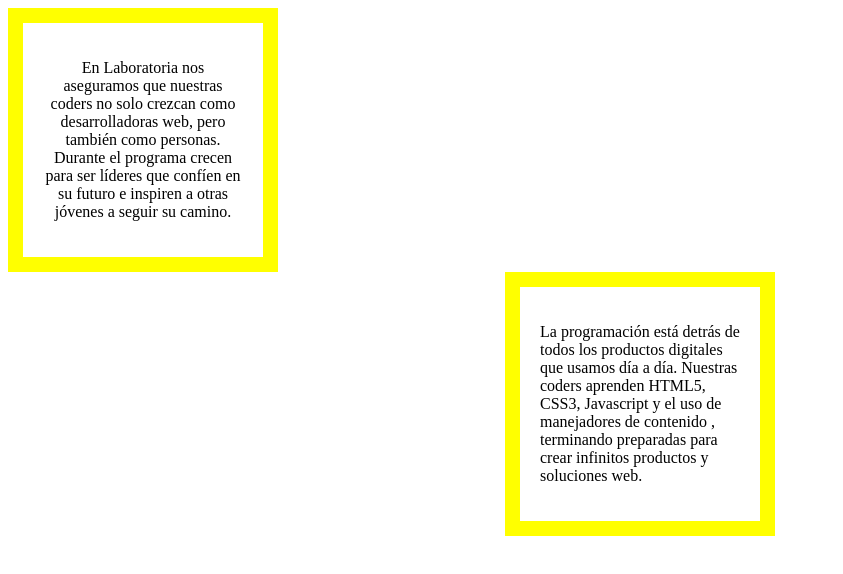
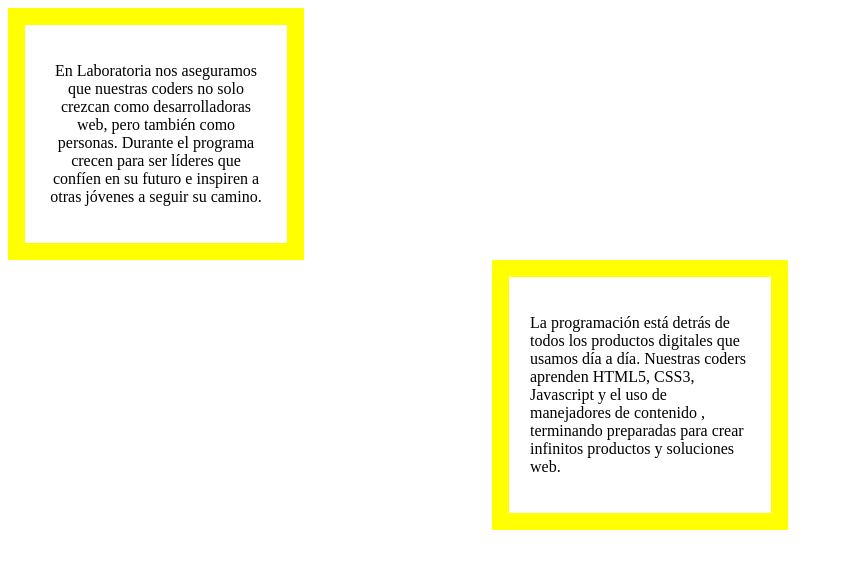
Before and after one commit to lisettecode/margenes-automaticos, a plain HTML site: page index.html in a window 1280 px wide. Shown: the whole page, without its empty margins (0-843 px from the left). Drawn offline with Linux system fonts and the light colour scheme.

Commit message:
Terminado

```diff
--- a/index.html
+++ b/index.html
@@ -2,15 +2,15 @@
 <html lang="en">
 <head>
     <meta charset="UTF-8">
-    <title>MARGENES AUTOMATICOS</title>
+    <title>Márgenes Automáticos</title>
     <link rel="stylesheet" href="main.css" type="text/css">
     <link rel="shortcut icon" href="favicon.ico">
 </head>
 <body>
-    <div class="div1">
+    <div class="PrimerCubo">
     <p>En Laboratoria nos aseguramos que nuestras coders no solo crezcan como desarrolladoras web, pero también como personas. Durante el programa crecen para ser líderes que confíen en su futuro e inspiren a otras jóvenes a seguir su camino.</p>
     </div>
-    <div class="div2">
+    <div class="SegundoCubo">
     <p>La programación está detrás de todos los productos digitales que usamos día a día. Nuestras coders aprenden HTML5, CSS3, Javascript y el uso de manejadores de contenido , terminando preparadas para crear infinitos productos y soluciones web.</p>
     </div>
 </body>
--- a/main.css
+++ b/main.css
@@ -1,12 +1,12 @@
 div {
-   border: 15px solid yellow;
-    width: 200px;
-    padding: 20px;
+    border: 17px solid yellow;
+    width: 220px;
+    padding: 21px;
 }
-.div1 {
+.PrimerCubo {
     text-align: center;
 
 }
-.div2 {
+.SegundoCubo {
     margin: auto;
 }
```
